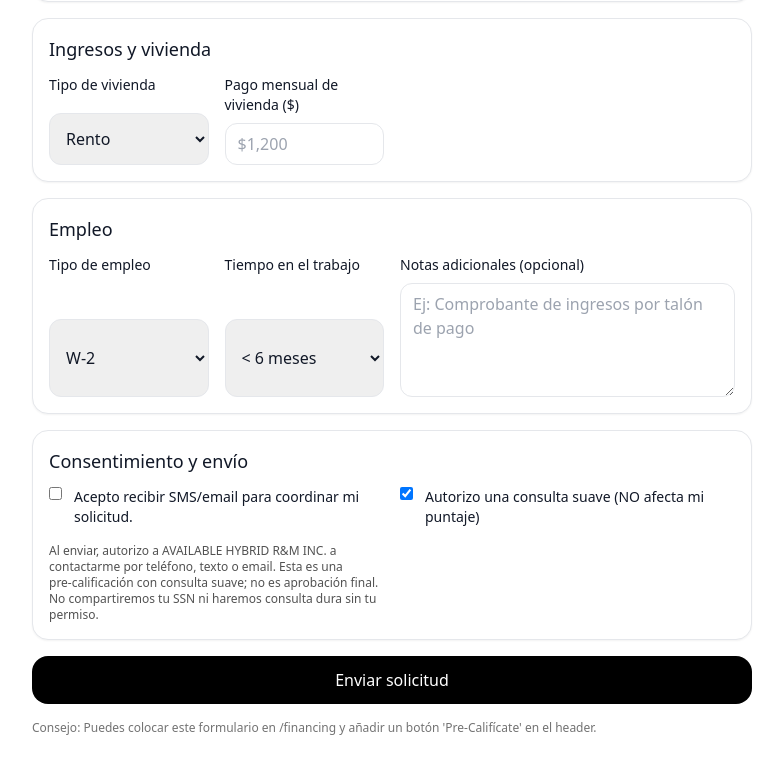
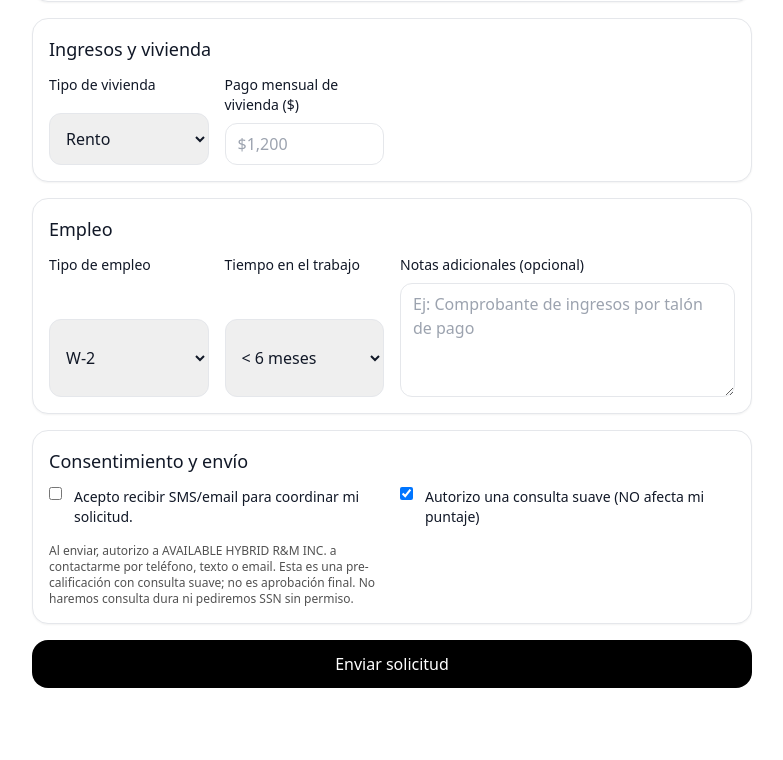
Before and after one commit to availablehybrid1/available-hybrid-site1, a Next.js app: page /financing in a window 1280 px wide. Shown: the part 786-1546 px from the top of the page, without its empty margins (248-1031 px from the left). After the commit the page ends 1498 px from the top, so only its background shows below. Built offline with nearby package versions, Linux system fonts and the light colour scheme.

Commit message:
Update financing.tsx

```diff
--- a/pages/financing.tsx
+++ b/pages/financing.tsx
@@ -1,23 +1,6 @@
-// =============================================
-// Next.js (App Router) - Página de Precalificación
-// Archivo sugerido: app/financing/page.tsx
-// Requiere TailwindCSS ya instalado en tu proyecto.
-// - 100% bilingüe (ES/EN)
-// - Validación básica en el cliente
-// - Envío a /api/prequal (incluido abajo)
-// - Incluye anti-spam (honeypot) y consentimiento legal
-// =============================================
-
-"use client";
-
 import React, { useState } from "react";
 
-// Utilidades simples
-const currency = (v: string) => {
-  const n = Number(String(v).replace(/[^0-9.]/g, ""));
-  if (Number.isNaN(n)) return "";
-  return n.toLocaleString(undefined, { style: "currency", currency: "USD", maximumFractionDigits: 0 });
-};
+type Lang = "es" | "en";
 
 const phoneDigits = (v: string) => v.replace(/[^0-9]/g, "");
 
@@ -43,13 +26,16 @@ export default function FinancingPage() {
   const [loading, setLoading] = useState(false);
   const [ok, setOk] = useState<string | null>(null);
   const [err, setErr] = useState<string | null>(null);
-  const [lang, setLang] = useState<"es" | "en">("es");
+  const [lang, setLang] = useState<Lang>("es");
 
   const t = (k: string) => {
     const dict: Record<string, { es: string; en: string }> = {
-      title: { es: "Precalificación de Financiamiento", en: "Financing Pre‑Qualification" },
+      title: { es: "Precalificación de Financiamiento", en: "Financing Pre-Qualification" },
       subtitle: { es: "En 2–3 minutos. Sin impacto en tu puntaje (consulta suave).", en: "2–3 minutes. No impact to your score (soft check)." },
-      legal: { es: "Al enviar, autorizo a AVAILABLE HYBRID R&M INC. a contactarme por teléfono, texto o email. Esta es una pre‑calificación con consulta suave; no es aprobación final. No compartiremos tu SSN ni haremos consulta dura sin tu permiso.", en: "By submitting, I authorize AVAILABLE HYBRID R&M INC. to contact me via phone, text, or email. This is a soft‑check pre‑qualification; not a final approval. We will not hard‑pull or request SSN without your permission." },
+      legal: {
+        es: "Al enviar, autorizo a AVAILABLE HYBRID R&M INC. a contactarme por teléfono, texto o email. Esta es una pre-calificación con consulta suave; no es aprobación final. No haremos consulta dura ni pediremos SSN sin permiso.",
+        en: "By submitting, I authorize AVAILABLE HYBRID R&M INC. to contact me via phone, text, or email. This is a soft-check pre-qualification; not a final approval. We will not hard-pull or request SSN without permission.",
+      },
       submit: { es: "Enviar solicitud", en: "Submit Request" },
       required: { es: "Requerido", en: "Required" },
       applicant: { es: "Datos del solicitante", en: "Applicant info" },
@@ -59,13 +45,13 @@ export default function FinancingPage() {
       consent: { es: "Consentimiento y envío", en: "Consent & submit" },
       fullName: { es: "Nombre completo", en: "Full name" },
       phone: { es: "Teléfono", en: "Phone" },
-      email: { es: "Email (recomendado)", en: "Email (recommended)" },
+      emailK: { es: "Email (recomendado)", en: "Email (recommended)" },
       contactPref: { es: "Preferencia de contacto", en: "Preferred contact" },
       call: { es: "Llamada", en: "Call" },
       text: { es: "Texto", en: "Text" },
-      emailK: { es: "Email", en: "Email" },
+      emailLbl: { es: "Email", en: "Email" },
       dl: { es: "¿Tienes licencia válida?", en: "Do you have a valid driver’s license?" },
-      cosigner: { es: "¿Cuentas con co‑signer? (opcional)", en: "Co‑signer available? (optional)" },
+      cosigner: { es: "¿Cuentas con co-signer? (opcional)", en: "Co-signer available? (optional)" },
       yymm: { es: "Fecha de nacimiento (opcional)", en: "Date of birth (optional)" },
       vinOrStock: { es: "VIN o ID del inventario (opcional)", en: "VIN or stock ID (optional)" },
       year: { es: "Año", en: "Year" },
@@ -80,9 +66,9 @@ export default function FinancingPage() {
       family: { es: "Con familia", en: "With family" },
       housingPay: { es: "Pago mensual de vivienda ($)", en: "Monthly housing payment ($)" },
       empType: { es: "Tipo de empleo", en: "Employment type" },
-      w2: { es: "W‑2", en: "W‑2" },
+      w2: { es: "W-2", en: "W-2" },
       _1099: { es: "1099", en: "1099" },
-      self: { es: "Independiente", en: "Self‑employed" },
+      self: { es: "Independiente", en: "Self-employed" },
       timeAtJob: { es: "Tiempo en el trabajo", en: "Time at job" },
       lt6: { es: "< 6 meses", en: "< 6 months" },
       _612: { es: "6–12 meses", en: "6–12 months" },
@@ -98,7 +84,6 @@ export default function FinancingPage() {
     return dict[k]?.[lang] ?? k;
   };
 
-  // Estado del formulario
   const [form, setForm] = useState({
     fullName: "",
     phone: "",
@@ -121,8 +106,7 @@ export default function FinancingPage() {
     notes: "",
     smsOk: false,
     softOk: true,
-    // Anti‑spam honeypot
-    website: "",
+    website: "", // honeypot anti-spam
   });
 
   const set = (k: string, v: any) => setForm((s) => ({ ...s, [k]: v }));
@@ -179,12 +163,24 @@ export default function FinancingPage() {
         softOk: true,
         website: "",
       });
-    } catch (e) {
+    } catch {
       setErr(t("error"));
     } finally {
       setLoading(false);
     }
   };
+
+  // Prefill por querystring (opcional)
+  React.useEffect(() => {
+    if (typeof window === "undefined") return;
+    const qs = new URLSearchParams(window.location.search);
+    const patch: any = {};
+    ["vinOrStock", "year", "make", "model", "down", "budget"].forEach((k) => {
+      const v = qs.get(k);
+      if (v) patch[k] = v;
+    });
+    if (Object.keys(patch).length) setForm((s) => ({ ...s, ...patch }));
+  }, []);
 
   return (
     <div className="mx-auto max-w-3xl p-6">
@@ -192,11 +188,7 @@ export default function FinancingPage() {
         <h1 className="text-2xl font-semibold">{t("title")}</h1>
         <div className="flex items-center gap-2 text-sm">
           <label>{t("langLabel")}:</label>
-          <select
-            className="rounded-lg border px-2 py-1"
-            value={lang}
-            onChange={(e) => setLang(e.target.value as any)}
-          >
+          <select className="rounded-lg border px-2 py-1" value={lang} onChange={(e) => setLang(e.target.value as Lang)}>
             <option value="es">Español</option>
             <option value="en">English</option>
           </select>
@@ -206,7 +198,6 @@ export default function FinancingPage() {
       <p className="mb-4 text-sm text-neutral-600">{t("subtitle")}</p>
 
       <form onSubmit={onSubmit} className="grid grid-cols-1 gap-4">
-        {/* SECTION: Applicant */}
         <Section title={t("applicant")}>
           <Field label={t("fullName")} required>
             <input
@@ -219,7 +210,7 @@ export default function FinancingPage() {
           <Field label={t("phone")} required>
             <PhoneInput value={form.phone} onChange={(v) => set("phone", v)} />
           </Field>
-          <Field label={t("emailK")}>
+          <Field label={t("emailLbl")}>
             <input
               type="email"
               className="w-full rounded-xl border px-3 py-2 focus:outline-none focus:ring-2 focus:ring-black/20"
@@ -229,14 +220,10 @@ export default function FinancingPage() {
             />
           </Field>
           <Field label={t("contactPref")}>
-            <select
-              className="w-full rounded-xl border px-3 py-2"
-              value={form.contactPref}
-              onChange={(e) => set("contactPref", e.target.value)}
-            >
+            <select className="w-full rounded-xl border px-3 py-2" value={form.contactPref} onChange={(e) => set("contactPref", e.target.value)}>
               <option value="call">{t("call")}</option>
               <option value="text">{t("text")}</option>
-              <option value="email">{t("emailK")}</option>
+              <option value="email">{t("emailLbl")}</option>
             </select>
           </Field>
           <Field label={t("dl")}>
@@ -252,16 +239,10 @@ export default function FinancingPage() {
             </label>
           </Field>
           <Field label={t("yymm")}>
-            <input
-              type="date"
-              className="w-full rounded-xl border px-3 py-2"
-              value={form.dob}
-              onChange={(e) => set("dob", e.target.value)}
-            />
+            <input type="date" className="w-full rounded-xl border px-3 py-2" value={form.dob} onChange={(e) => set("dob", e.target.value)} />
           </Field>
         </Section>
 
-        {/* SECTION: Vehicle */}
         <Section title={t("vehicle")}>
           <Field label={t("vinOrStock")}>
             <input className="w-full rounded-xl border px-3 py-2" value={form.vinOrStock} onChange={(e) => set("vinOrStock", e.target.value)} />
@@ -279,33 +260,17 @@ export default function FinancingPage() {
           </div>
           <div className="grid grid-cols-1 gap-4 sm:grid-cols-3">
             <Field label={t("down")}>
-              <input
-                className="w-full rounded-xl border px-3 py-2"
-                value={form.down}
-                onChange={(e) => set("down", e.target.value)}
-                placeholder="$1,000"
-              />
+              <input className="w-full rounded-xl border px-3 py-2" value={form.down} onChange={(e) => set("down", e.target.value)} placeholder="$1,000" />
             </Field>
             <Field label={t("budget")}>
-              <input
-                className="w-full rounded-xl border px-3 py-2"
-                value={form.budget}
-                onChange={(e) => set("budget", e.target.value)}
-                placeholder="$300"
-              />
+              <input className="w-full rounded-xl border px-3 py-2" value={form.budget} onChange={(e) => set("budget", e.target.value)} placeholder="$300" />
             </Field>
             <Field label={t("grossIncome")} required>
-              <input
-                className="w-full rounded-xl border px-3 py-2"
-                value={form.grossIncome}
-                onChange={(e) => set("grossIncome", e.target.value)}
-                placeholder="$3,500"
-              />
+              <input className="w-full rounded-xl border px-3 py-2" value={form.grossIncome} onChange={(e) => set("grossIncome", e.target.value)} placeholder="$3,500" />
             </Field>
           </div>
         </Section>
 
-        {/* SECTION: Income & Housing */}
         <Section title={t("income")}>
           <div className="grid grid-cols-1 gap-4 sm:grid-cols-2">
             <Field label={t("housing")}>
@@ -321,7 +286,6 @@ export default function FinancingPage() {
           </div>
         </Section>
 
-        {/* SECTION: Employment */}
         <Section title={t("employment")}>
           <div className="grid grid-cols-1 gap-4 sm:grid-cols-2">
             <Field label={t("empType")}>
@@ -341,15 +305,18 @@ export default function FinancingPage() {
             </Field>
           </div>
           <Field label={t("notes")}>
-            <textarea className="w-full rounded-xl border px-3 py-2" rows={4} value={form.notes} onChange={(e) => set("notes", e.target.value)} placeholder={lang === "es" ? "Ej: Comprobante de ingresos por talón de pago" : "Eg: Paystubs available"} />
+            <textarea
+              className="w-full rounded-xl border px-3 py-2"
+              rows={4}
+              value={form.notes}
+              onChange={(e) => set("notes", e.target.value)}
+              placeholder={lang === "es" ? "Ej: Comprobante de ingresos por talón de pago" : "Eg: Paystubs available"}
+            />
           </Field>
         </Section>
 
-        {/* SECTION: Consent */}
         <Section title={t("consent")}>
-          {/* Honeypot */}
           <input type="text" className="hidden" value={form.website} onChange={(e) => set("website", e.target.value)} tabIndex={-1} autoComplete="off" />
-
           <label className="flex items-start gap-3">
             <input type="checkbox" checked={form.smsOk} onChange={(e) => set("smsOk", e.target.checked)} />
             <span className="text-sm leading-5">{t("smsConsent")}</span>
@@ -371,15 +338,6 @@ export default function FinancingPage() {
         >
           {loading ? (lang === "es" ? "Enviando…" : "Submitting…") : t("submit")}
         </button>
-
-        <div className="text-xs text-neutral-500">
-          <p>
-            {/* Texto informativo */}
-            {lang === "es"
-              ? "Consejo: Puedes colocar este formulario en /financing y añadir un botón 'Pre‑Califícate' en el header."
-              : "Tip: Put this page at /financing and add a 'Get Pre‑Qualified' button in your header."}
-          </p>
-        </div>
       </form>
     </div>
   );
@@ -404,125 +362,3 @@ function Field({ label, children, required }: { label: string; children: React.R
     </label>
   );
 }
-
-// =============================================
-// API ROUTE (App Router)
-// Archivo sugerido: app/api/prequal/route.ts
-// - Recibe JSON, valida básico y:
-//   1) (DEMO) guarda en logs del servidor
-//   2) (Opcional) envía email con Nodemailer
-//   3) (Opcional) envía a Google Sheets / Airtable / CRM
-// =============================================
-
-// Coloca ESTE BLOQUE en app/api/prequal/route.ts (archivo separado)
-// --- INICIO app/api/prequal/route.ts ---
-// import { NextResponse } from "next/server";
-//
-// type Payload = {
-//   fullName: string;
-//   phone: string;
-//   email?: string;
-//   contactPref?: string;
-//   hasDL?: boolean;
-//   coSigner?: boolean;
-//   dob?: string;
-//   vinOrStock?: string;
-//   year?: string;
-//   make?: string;
-//   model?: string;
-//   down?: string;
-//   budget?: string;
-//   grossIncome: string;
-//   housing?: string;
-//   housingPay?: string;
-//   empType?: string;
-//   timeAtJob?: string;
-//   notes?: string;
-//   smsOk: boolean;
-//   softOk?: boolean;
-//   website?: string; // honeypot
-//   lang?: "es" | "en";
-// };
-//
-// export async function POST(req: Request) {
-//   try {
-//     const body = (await req.json()) as Payload;
-//     // Anti‑spam
-//     if (body.website) return NextResponse.json({ ok: false }, { status: 400 });
-//     // Validación mínima
-//     if (!body.fullName || !body.phone || !body.grossIncome || !body.smsOk) {
-//       return NextResponse.json({ ok: false, msg: "Missing fields" }, { status: 400 });
-//     }
-//
-//     // Normaliza números
-//     const digits = (v: string) => (v || "").replace(/[^0-9]/g, "");
-//     const money = (v?: string) => (v ? Number(v.replace(/[^0-9.]/g, "")) : undefined);
-//
-//     const record = {
-//       receivedAt: new Date().toISOString(),
-//       fullName: body.fullName.trim(),
-//       phone: digits(body.phone),
-//       email: body.email?.trim() || null,
-//       contactPref: body.contactPref || null,
-//       hasDL: !!body.hasDL,
-//       coSigner: !!body.coSigner,
-//       dob: body.dob || null,
-//       vehicle: {
-//         vinOrStock: body.vinOrStock || null,
-//         year: body.year || null,
-//         make: body.make || null,
-//         model: body.model || null,
-//       },
-//       down: money(body.down),
-//       budget: money(body.budget),
-//       grossIncome: money(body.grossIncome),
-//       housing: body.housing || null,
-//       housingPay: money(body.housingPay),
-//       empType: body.empType || null,
-//       timeAtJob: body.timeAtJob || null,
-//       notes: body.notes || null,
-//       smsOk: !!body.smsOk,
-//       softOk: !!body.softOk,
-//       lang: body.lang || "es",
-//     };
-//
-//     // 1) DEMO: Log en servidor (ver en consola del server)
-//     console.log("[PREQUAL]", record);
-//
-//     // 2) OPCIONAL: Enviar por email (configura tus credenciales en env)
-//     // import nodemailer from "nodemailer";
-//     // const transporter = nodemailer.createTransport({
-//     //   host: process.env.SMTP_HOST,
-//     //   port: Number(process.env.SMTP_PORT || 587),
-//     //   secure: false,
-//     //   auth: { user: process.env.SMTP_USER!, pass: process.env.SMTP_PASS! },
-//     // });
-//     // await transporter.sendMail({
-//     //   from: `Available Hybrid R&M <${process.env.SMTP_FROM}>`,
-//     //   to: process.env.SALES_INBOX!,
-//     //   subject: `Nueva Pre‑Calificación: ${record.fullName}`,
-//     //   text: JSON.stringify(record, null, 2),
-//     // });
-//
-//     // 3) OPCIONAL: Google Sheets/Airtable/CRM
-//     //   - Google Sheets: usar googleapis con Service Account
-//     //   - Airtable: usar su SDK oficial
-//
-//     return NextResponse.json({ ok: true });
-//   } catch (e) {
-//     console.error(e);
-//     return NextResponse.json({ ok: false }, { status: 500 });
-//   }
-// }
-// --- FIN app/api/prequal/route.ts ---
-
-// =============================================
-// EXTRA: Botón para tu header/nav
-// Coloca esto donde tengas el menú principal
-// =============================================
-// <a
-//   href="/financing"
-//   className="inline-flex items-center rounded-xl bg-black px-4 py-2 text-sm font-medium text-white hover:opacity-90"
-// >
-//   {"Pre‑Califícate"}
-// </a>
```
